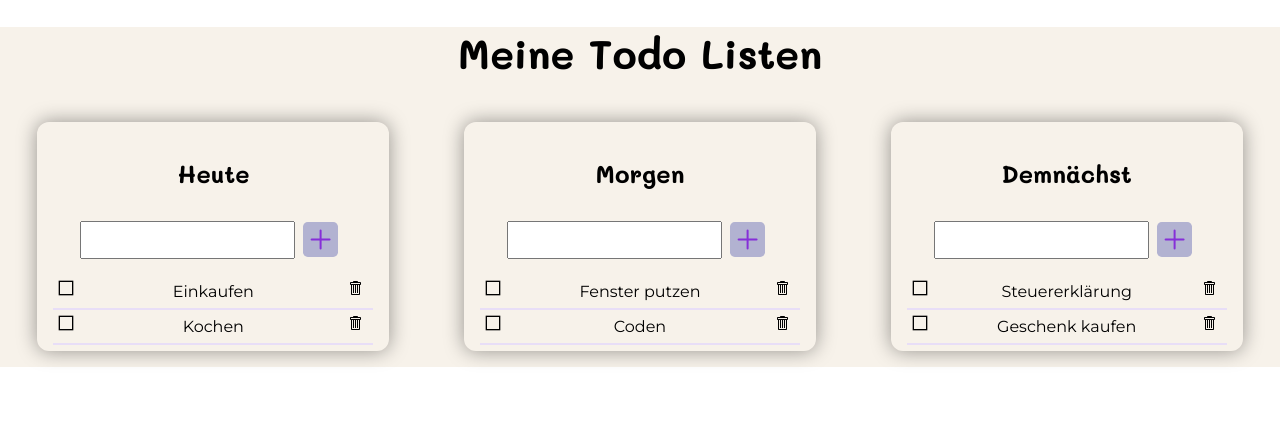
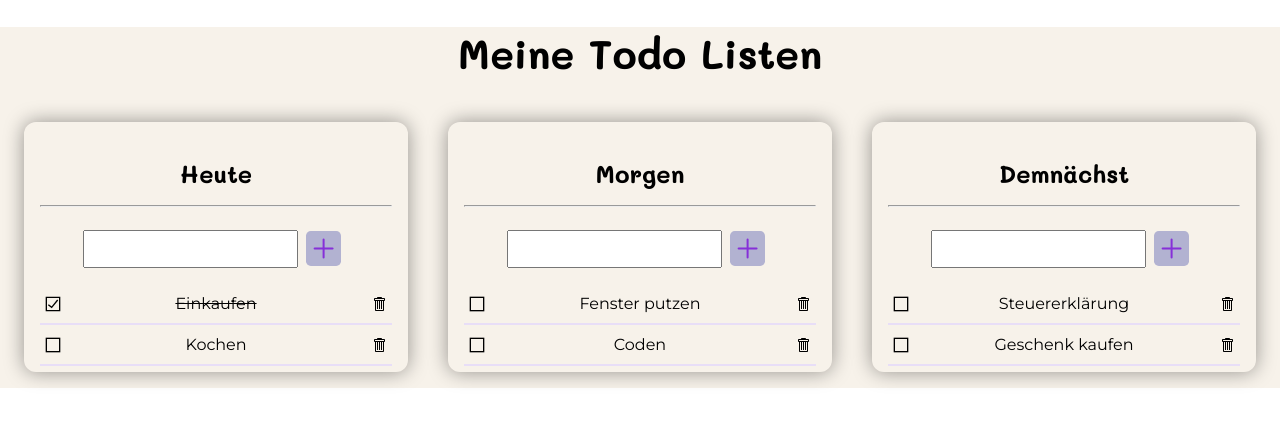
Before and after one commit to katarguedas/todo-lists, a React (Create React App) app: page / in a window 1280 px wide. Both pictures are taken after a click on the icon 66 px from the left and 287 px from the top of the page. Shown: the top 426 px of the page. Built offline with nearby package versions, Linux system fonts and the light colour scheme.

Commit message:
listelements with trash function and with checkbox

```diff
--- a/src/App.css
+++ b/src/App.css
@@ -13,7 +13,7 @@ body {
   display: flex;
   flex-wrap: wrap;
   flex-direction: row;
-  justify-content: space-around;
+  justify-content: space-evenly;
 }
 
 h1 {
@@ -23,11 +23,11 @@ h1 {
 h2 {
   font-family: 'Mali', 'sans-serif';
   font-size: 1.5rem;
-  margin-bottom:2.0rem;
+  margin-bottom:1.0rem;
 }
 .list {
   padding: 1.0rem;
-  min-width: 20rem;
+  min-width: 22rem;
   border-radius: 0.75rem;
   box-shadow: 0 0 28px rgba(0, 0, 0, 0.4);
 	-webkit-box-shadow: 0 0 20px rgba(0, 0, 0, 0.4);
@@ -38,6 +38,7 @@ h2 {
   display: inline-flex;
   justify-content: center;
   margin-bottom: 6px;
+  margin-top: 15px;
 }
 input {
   font-size: 1.0rem;
@@ -52,16 +53,33 @@ input {
 }
 .todoGroup {
   display: flex;
-  justify-content: space-between;
+  flex-flow: row;
+  justify-content: center;
   position: relative;
+  align-items: baseline;
   top: 10px;
   padding: 5px;
   border-bottom: 2px solid rgb(232, 222, 247);
 }
 .todos {
-  padding: 2px;
+  left: 45px;
+  padding: 5px;
+}
+.todos:hover {
+  font-weight: 500;
 }
 .trash {
-  position: relative;
+  position: absolute;
   right: 5px;
+  top: 12px;
 }
+.checkBox {
+  position: absolute;
+  left: 5px;
+  top: 12px;
+}
+.arrowRight {
+  position: absolute;
+  right: 35px;
+  top: 12px;
+}
--- a/src/App.js
+++ b/src/App.js
@@ -1,3 +1,6 @@
+import React from 'react';
+import { useState } from 'react';
+
 import './App.css';
 import Headline from './components/Headline';
 import List from './components/List';
@@ -55,15 +58,21 @@ const listArray = [
   }
 ]
 
+//--------------------------------------------------------------------
 
 function App() {
+
+  const [todos, setTodos] = useState(listArray);
+
   return (
     <div className="App">
+
       <Headline />
+
       <div className="listGroup">
         {
-          listArray.map(e => (
-          <List head={e.title} key={e.id} items={(e.tasks)} />
+          todos.map(e => (
+          <List head={e.title} key={e.id} listId={e.id} items={e.tasks} todos={todos} setTodos={setTodos} />
           ))
         }
       </div>
@@ -72,38 +81,3 @@ function App() {
 }
 
 export default App;
-
-
-
-
-
-
-// const listArray = [
-//   {
-//     id: uuidv4(),
-//     title: "Heute",
-//     tasks: {
-//       idi: [uuidv4(), uuidv4()],
-//       text: ["Einkaufen", "Kochen"],
-//       done: false
-//     }
-//   },
-//   {
-//     id: uuidv4(),
-//     title: "Morgen",
-//     tasks: {
-//       idi: [uuidv4(), uuidv4()],
-//       text: ["Fenster putzen", "Coden"],
-//       done: false
-//     }
-//   },
-//   {
-//     id: uuidv4(),
-//     title: "Demnächst",
-//     tasks: {
-//       idi: [uuidv4(), uuidv4()],
-//       text: ["Steuererklärung", "Geschenk kaufen"],
-//       done: false
-//     }
-//   }
-// ]
--- a/src/components/Date.js
+++ /dev/null
@@ -1,6 +0,0 @@
-
-const Date = () => {
-    return ()
-}
-
-export default Date;
--- a/src/components/Input.js
+++ b/src/components/Input.js
@@ -1,18 +1,56 @@
 import { IoAddOutline } from "react-icons/io5";
-import React, {useRef} from 'react'
+import { v4 as uuidv4 } from 'uuid';
+import React, { useRef } from 'react'
 
-const Input = () => {
+//-----------------------------------------------------
 
-    const todoNameFef = useRef()
+const Input = ({ listId, todos, setTodos }) => {
+
+    const todoNameRef = useRef()
+
+    const newTodoItem = () => {
+
+        // finde heraus, in welcher Lsite die Eingabe erfolgt:
+        const listIndex = todos.findIndex(e => {
+            if (e.id === listId) {
+                return listId
+            }
+        })
+        console.log("List-Index: ", listIndex)
+        const liLength = todos[listIndex].tasks.length;
+        console.log("Eingabe: ", todoNameRef.current.value)
+        console.log("TaskArrayLänge:", liLength)
+
+        if (todoNameRef !== "") {
+
+            const t = [ ...todos ];
+
+            t[listIndex].tasks[liLength] = {
+
+                idi: uuidv4(),
+                text: todoNameRef.current.value,
+                done: false
+            }
+            setTodos(t);
+
+            todoNameRef.current.value = "";
+        }
+    }
 
     const handleAddClick = () => {
-        console.log(todoNameFef.current.value)
-        todoNameFef.current.value = ""
+        newTodoItem();
     }
+
+    const newTodoKeyPress = event => {
+        if (event.keyCode === 13) {
+            newTodoItem();
+        }
+    }
+
     return (
         <div className="inputGroup">
-        <input ref={todoNameFef}/>
-        <IoAddOutline onClick={handleAddClick} className="add"/>
+            <input ref={todoNameRef} onKeyDown={newTodoKeyPress} name={listId} />
+            <IoAddOutline onClick={handleAddClick} className="add" />
         </div>
     )
 }
--- a/src/components/List.js
+++ b/src/components/List.js
@@ -2,42 +2,21 @@ import { IoTerminal } from "react-icons/io5";
 import Input from "./Input";
 import Todo from "./Todo";
 
+//--------------------------------------------------------
 
-const List = (props) => {
 
-    console.log("props:", { props });
-
-    // tasks: [items
-    //     {
-    //     idi: uuidv4(),
-    //     text: "Steuererklärung",
-    //     done: false
-    //   },
-    //   {
-    //     idi: uuidv4(),
-    //     text: "Geschenk kaufen",
-    //     done: false
-    //   }
+const List = ({head, listId, items, todos, setTodos}) => {
 
     return (
         <div className="list">
-            <h2>{props.head}</h2>
-            <Input />
-            {/* {
-                props.items.text.map(e => (
-                    <Todo task={e} />
-                ))
-            } */}
+            <h2>{head}</h2>
+            <hr></hr>
+            <Input listId={listId} todos={todos} setTodos={setTodos} />
             {
-                props.items.map(e => (
-                    <Todo task={e.text} key={e.idi}/>
+                items.map(e => (
+                    <Todo task={e} key={e.idi} todos={todos} setTodos={setTodos} todoId={e.idi} />
                 ))
             }
-             {/* {
-                props.items.idi.forEach(e => (
-                    console.log(e)
-                ))
-             } */}
 
         </div>
     );
--- a/src/components/Todo.js
+++ b/src/components/Todo.js
@@ -1,27 +1,51 @@
 import { GoTrashcan } from "react-icons/go";
 import { GrCheckbox } from "react-icons/gr";
 import { GrCheckboxSelected } from "react-icons/gr";
-import { TiArrowRightOutline } from "react-icons/ti";
-import React, {useRef} from 'react';
+// import Arrows from "./Arrows.js";
 
 
-const Todo = ({task ,idi}) => {
+//---------------------------------------------------------------
 
-    const todoNameFef = useRef()
+const Todo = ({ task, todos, setTodos, todoId }) => {
 
-    const handleAddClick = () => {
-        // console.log(todoNameFef.current.value)
-        // todoNameFef.current.value = <GrCheckboxSelected />  //  ??????
+    const deleteTodo = id => {
+
+        const t = [...todos];
+
+        for (let i = 0; i < t.length; i++) {
+            for (let n = 0; n < t[i].tasks.length; n++) {
+                if (t[i].tasks[n].idi === todoId) {
+                    t[i].tasks.splice(n, 1);
+                }
+            }
+        }
+        setTodos(t);
+    }
+   //.................
+    const toggleCheck = () => {
+
+        const t = [...todos];
+        task.done = !task.done;
+        setTodos(t);
+        // console.log(todos)
     }
 
+    //------------------
+
+
+    //...........
+
     return (
-        <div className ="todoGroup">
-            < GrCheckbox onClick={handleAddClick} />
-            <span className="todos">{task}</span>
-            {/* < TiArrowRightOutline /> */}
-            < GoTrashcan className="trash"/>
+        <div className="todoGroup">
+            <GrCheckbox onClick={toggleCheck} style={ task.done === true ?  {display: "none"} : {} } className="checkBox"/>
+            <GrCheckboxSelected onClick={toggleCheck} style={ task.done === false ? {display: "none"} : {} } className="checkBox" />
+            <span className="todos" style={task.done === true ? {textDecoration: "line-through"} : {}} >{task.text}</span>
+            {/* <Arrows todos={todos} className="arrowRight" /> */}
+            {/* < TiArrowRightOutline className="arrowRight"/> */}
+            < GoTrashcan onClick={deleteTodo} className="trash" />
         </div>
     )
 }
+//---------------------------------------------------------------
 
 export default Todo;
```
